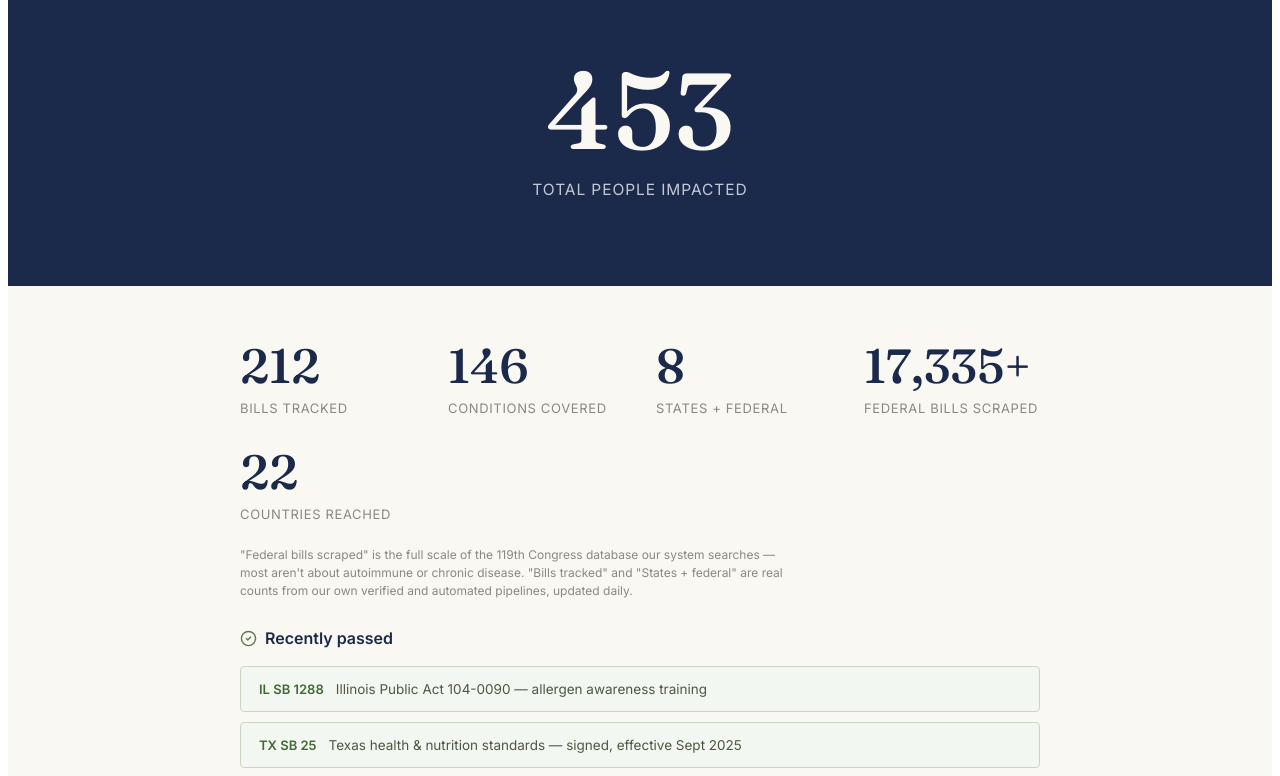
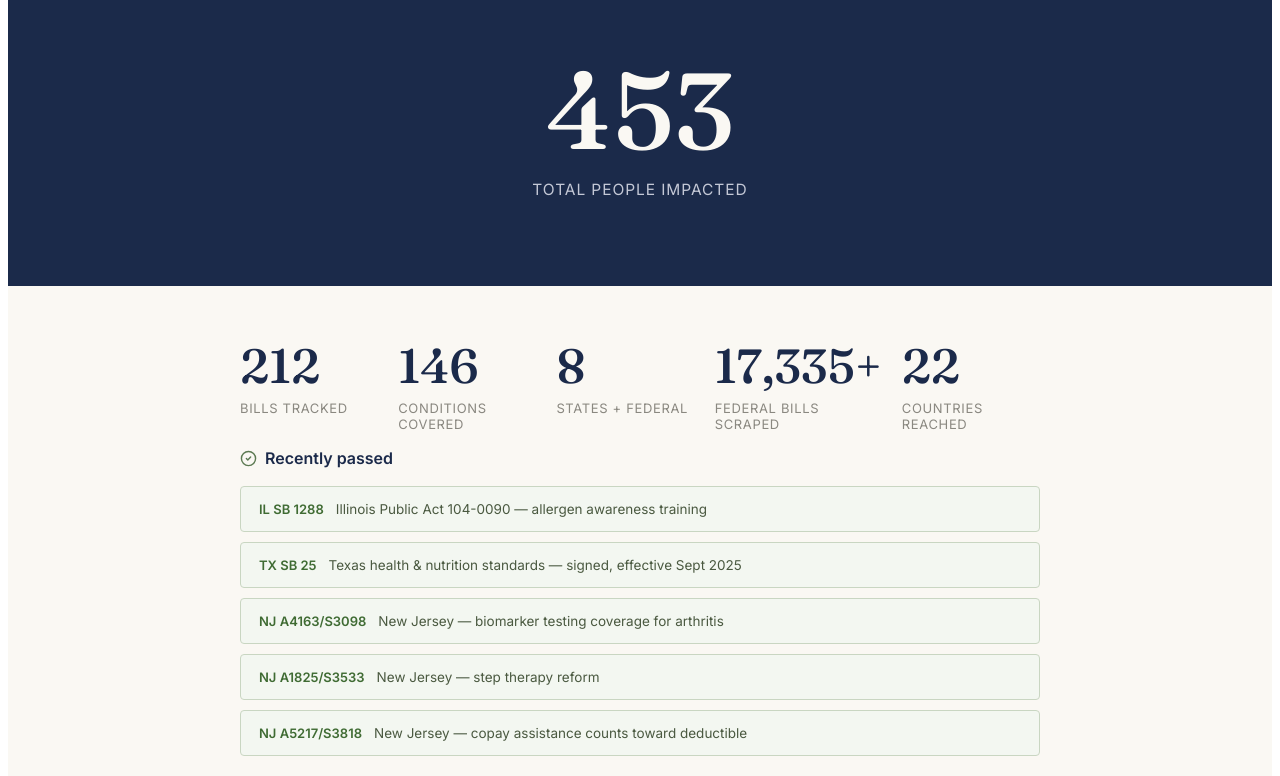
Before and after one commit to AadyaS26/patient-voice-coalition, a React (Vite) app: page /impact in a window 1280 px wide. Shown: the part 382-1158 px from the top of the page. Built offline with nearby package versions, Linux system fonts and the light colour scheme; no server answers.

Commit message:
Update Impact.jsx

```diff
--- a/src/pages/Impact.jsx
+++ b/src/pages/Impact.jsx
@@ -140,7 +140,7 @@ export default function ImpactPage() {
       </section>
 
       <section style={{ maxWidth: 800, margin: "0 auto", padding: "56px 24px 16px" }}>
-        <div style={{ display: "grid", gridTemplateColumns: "repeat(auto-fit, minmax(150px, 1fr))", gap: 32 }}>
+        <div style={{ display: "grid", gridTemplateColumns: "repeat(5, 1fr)", gap: 20 }}>
           <div>
             <div style={{ fontFamily: "Fraunces, serif", fontSize: 48, color: "#1B2A4A", fontWeight: 500, lineHeight: 1 }}>
               {billsLoading || statesLoading ? "—" : (CURATED_BILLS + liveBillCount + stateBillCount).toLocaleString()}
@@ -166,10 +166,6 @@ export default function ImpactPage() {
             <div style={{ fontSize: 13, letterSpacing: "0.05em", textTransform: "uppercase", color: "#8A8880", marginTop: 10 }}>Countries reached</div>
           </div>
         </div>
-        <p style={{ fontSize: 12, color: "#8A8880", marginTop: 24, maxWidth: 560, lineHeight: 1.5 }}>
-          "Federal bills scraped" is the full scale of the 119th Congress database our system searches — most aren't about autoimmune or chronic
-          disease. "Bills tracked" and "States + federal" are real counts from our own verified and automated pipelines, updated daily.
-        </p>
       </section>
 
       {/* Recently passed */}
```
